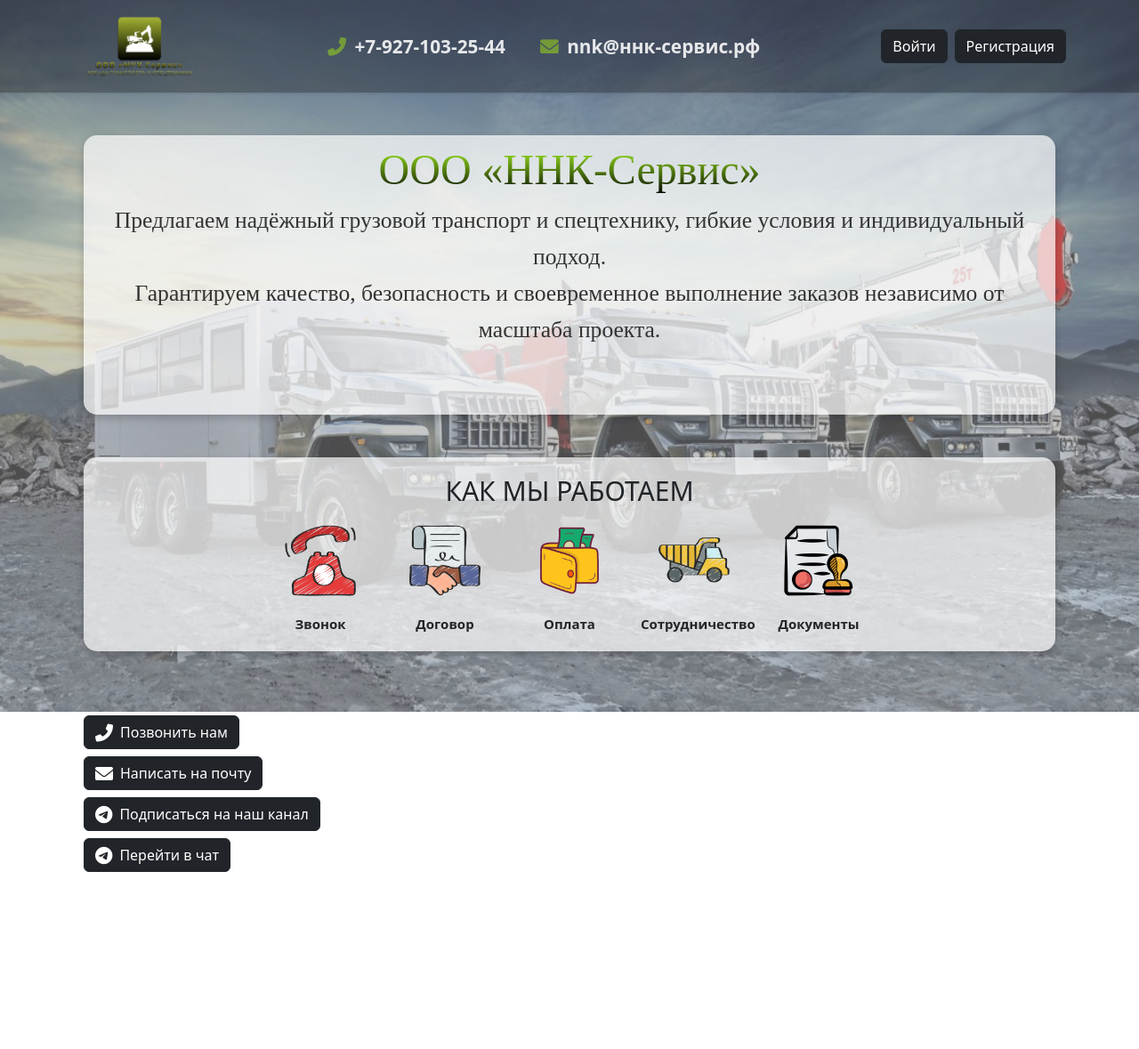
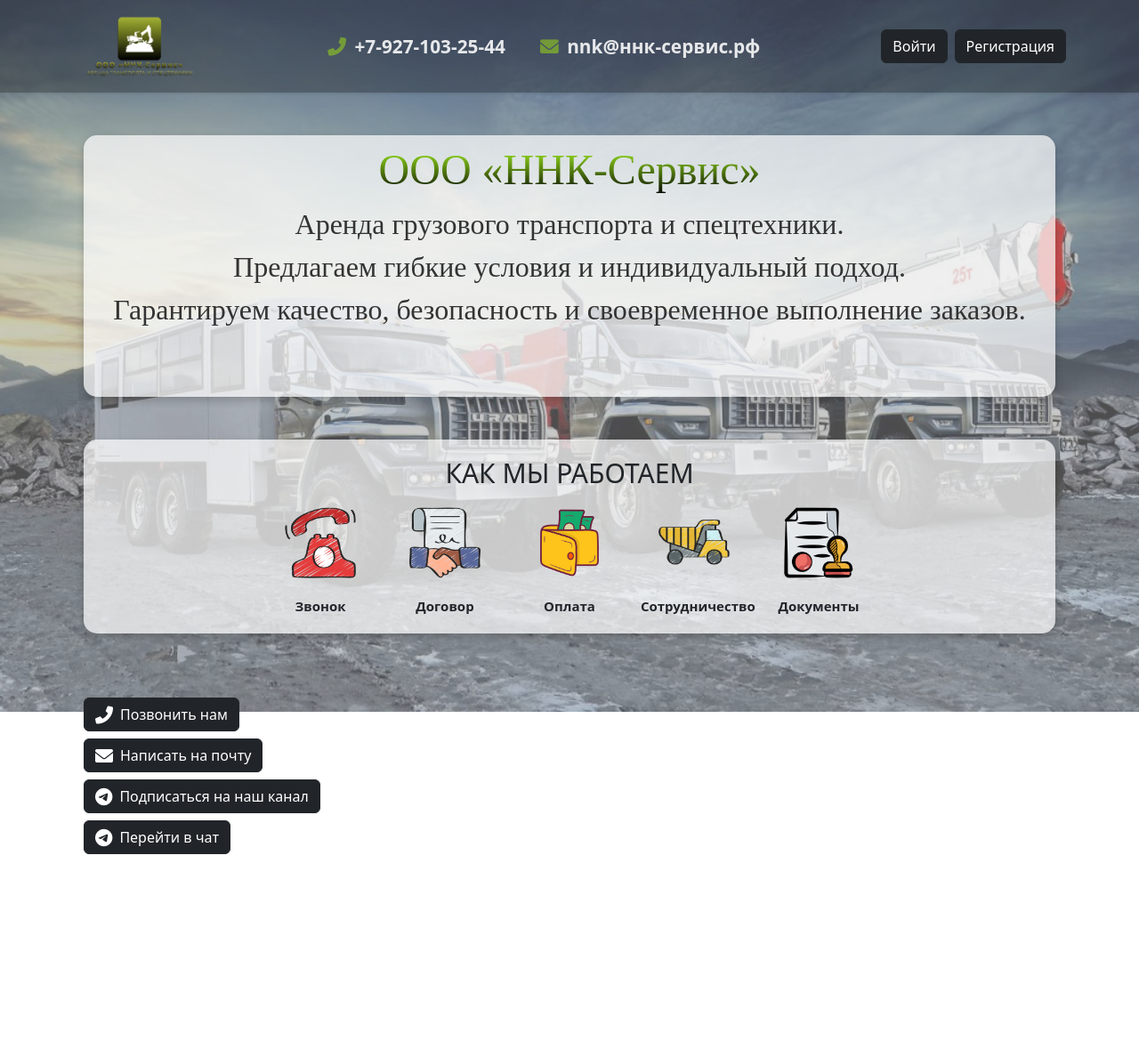
Before and after one commit to temka778/Transport, a Django app: page / in a window 1280 px wide. Shown: the top 1179 px of the page at 89% size. Run offline with Django 5.2, Linux system fonts and the light colour scheme; data that the repository does not hold is empty; some libraries are stand-ins or nearby versions.

Commit message:
SEO оптимизация, добавил на страницах слово "аренда", в модели теники добавил поле имени в род. падеже для title шаблонов

```diff
--- a/transport/services/models.py
+++ b/transport/services/models.py
@@ -4,6 +4,7 @@
 
 class Technique(models.Model):
     name = models.CharField('Название', max_length=50)
+    name_genitive = models.CharField('Название (родительный падеж)', max_length=50, blank=True)
     description = models.TextField('Описание')
     hourly_rate = models.DecimalField('Стоимость аренды за час', max_digits=10, decimal_places=2, null=True, blank=True)
     daily_rate = models.DecimalField('Стоимость аренды за день', max_digits=10, decimal_places=2, null=True, blank=True)
--- a/transport/static/css/about.css
+++ b/transport/static/css/about.css
@@ -29,8 +29,7 @@
 }
 
 .about p {
-  font-size: 1.6rem; /* Размер шрифта для текста */
-  line-height: 1.6; /* Улучшенная читаемость */
+  font-size: 2rem; /* Размер шрифта для текста */
   text-align: center; /* Текст по центру */
   color: #333;
   font-family: "Gentium Book Plus", serif;
--- a/transport/templates/services/about.html
+++ b/transport/templates/services/about.html
@@ -6,8 +6,9 @@
   <div class="row mb-5">
     <div class="col-md-12">
       <h1>ООО «ННК-Сервис»</h1>
-      <p>Предлагаем надёжный грузовой транспорт и спецтехнику, гибкие условия и индивидуальный подход.
-        <br/>Гарантируем качество, безопасность и своевременное выполнение заказов независимо от масштаба проекта.</p>
+      <p>Аренда грузового транспорта и спецтехники.
+        <br/>Предлагаем гибкие условия и индивидуальный подход.
+        <br/>Гарантируем качество, безопасность и своевременное выполнение заказов.</p>
     </div>
   </div>
 </div>
--- a/transport/templates/services/index.html
+++ b/transport/templates/services/index.html
@@ -1,5 +1,5 @@
 {% extends 'base.html' %}
-{% block title %}ООО «ННК-Сервис»{% endblock %}
+{% block title %}Аренда спецтехники{% endblock %}
 {% block content %}
   <div class="container">
     {% include 'services/about.html' %}
--- a/transport/templates/services/technique_detail.html
+++ b/transport/templates/services/technique_detail.html
@@ -1,6 +1,6 @@
 {% extends 'base.html' %}
 {% load static %}
-{% block title %}{{ technique.name }}{% endblock %}
+{% block title %}Аренда {{ technique.name_genitive }}{% endblock %}
 {% block extra_css %}
   <link rel="stylesheet" href="{% static 'css/technique_detail.css' %}">
 {% endblock %}
```
Also changed, not shown: 1 other file.
